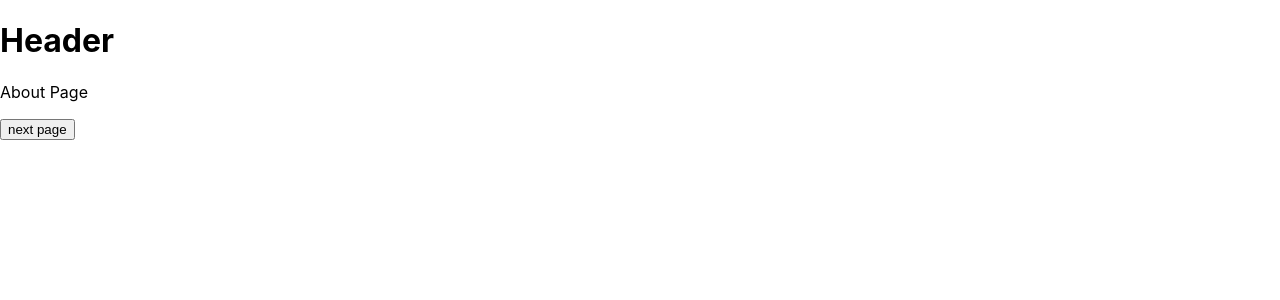
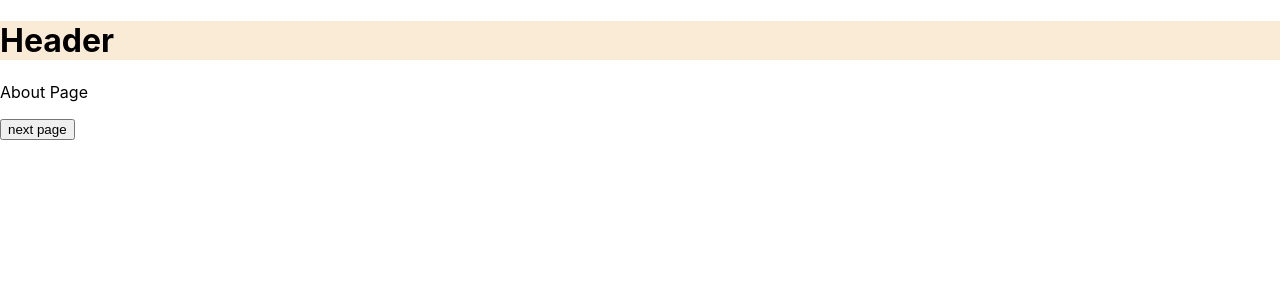
Before and after one commit to AnhKiet1010/learn-nextjs, a Next.js app: page /about in a window 1280 px wide. Shown: the top 300 px of the page. Built offline with nearby package versions, Linux system fonts and the light colour scheme.

Commit message:
done learn

```diff
--- /dev/null
+++ b/components/common/Header/Header.module.css
@@ -0,0 +1,3 @@
+.main {
+  background-color: antiquewhite;
+}
--- a/components/Header.tsx
+++ b/components/common/Header/index.tsx
@@ -1,4 +1,5 @@
 import React from 'react'
+import styles from './Header.module.css'
 
 interface HeaderProps {}
 
@@ -6,8 +7,8 @@ export default function Header(props: HeaderProps) {
   console.log('render header')
 
   return (
-    <>
+    <div className={styles.main}>
       <h1>Header</h1>
-    </>
+    </div>
   )
 }
--- a/pages/about.tsx
+++ b/pages/about.tsx
@@ -3,7 +3,7 @@ import Link from 'next/link'
 import { useRouter } from 'next/router'
 import React, { useEffect, useState } from 'react'
 
-const Header = dynamic(() => import('@/components/Header'), { ssr: false })
+const Header = dynamic(() => import('@/components/common/Header/index'), { ssr: false })
 
 export interface AboutPageProps {}
 
--- a/pages/index.tsx
+++ b/pages/index.tsx
@@ -3,6 +3,7 @@ import Head from 'next/head'
 import Image from 'next/image'
 import Link from 'next/link'
 import styles from '../styles/Home.module.css'
+import Header from '@/components/common/Header'
 
 const Home: NextPage = () => {
   return (
@@ -12,7 +13,7 @@ const Home: NextPage = () => {
         <meta name="description" content="Generated by create next app" />
         <link rel="icon" href="/favicon.ico" />
       </Head>
-
+      <Header />
       <main className={styles.main}>
         <h1 className={styles.title}>
           Welcome to <a href="https://nextjs.org">Canvas.Asia</a>
--- /dev/null
+++ b/styles/About.module.css
@@ -0,0 +1,3 @@
+.main {
+  background-color: antiquewhite;
+}
--- a/styles/Home.module.css
+++ b/styles/Home.module.css
@@ -10,6 +10,7 @@
   flex-direction: column;
   justify-content: center;
   align-items: center;
+  background-color: aqua;
 }
 
 .footer {
```
Also changed, not shown: components/common/Header/image.svg (added).
